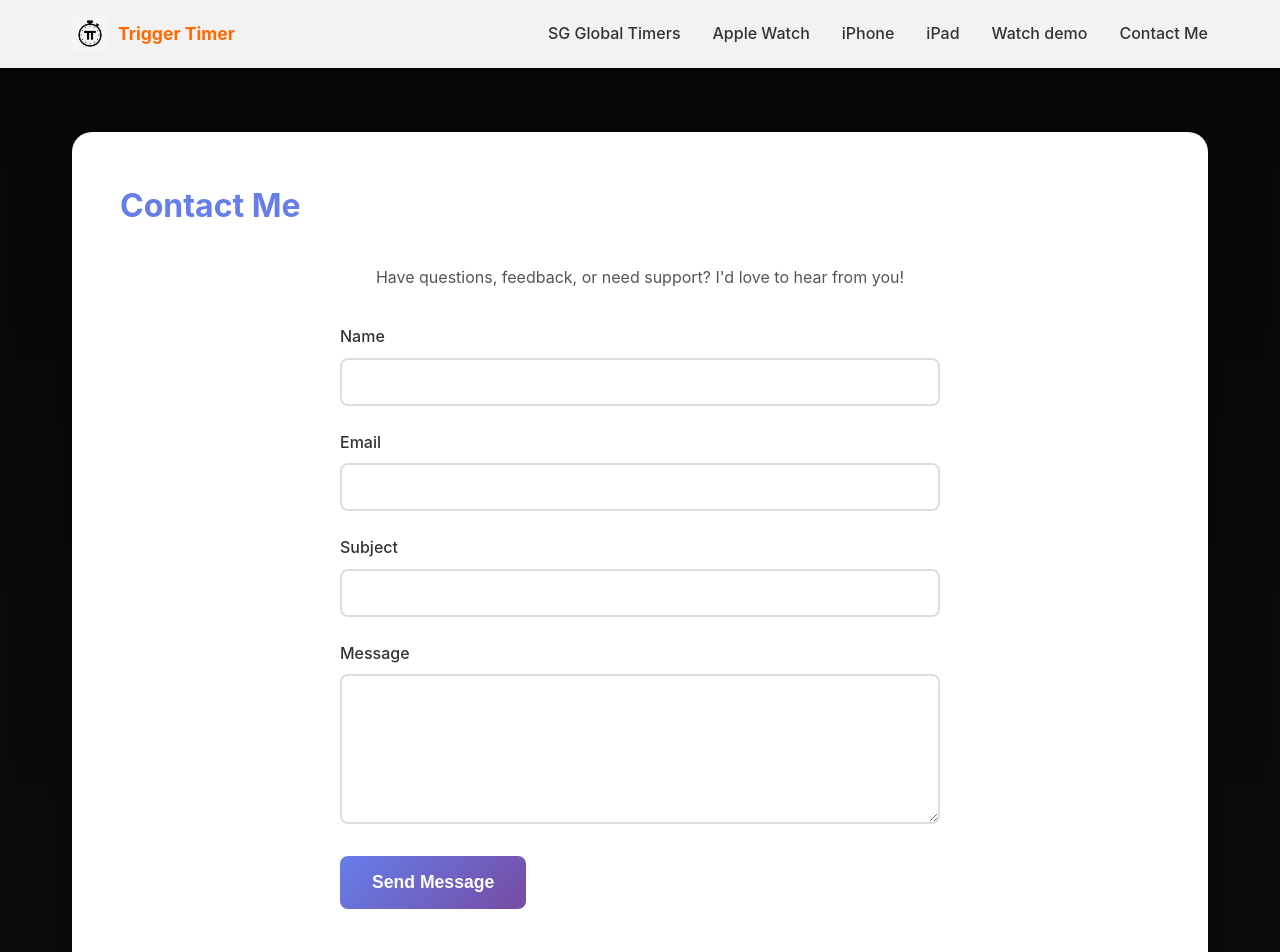
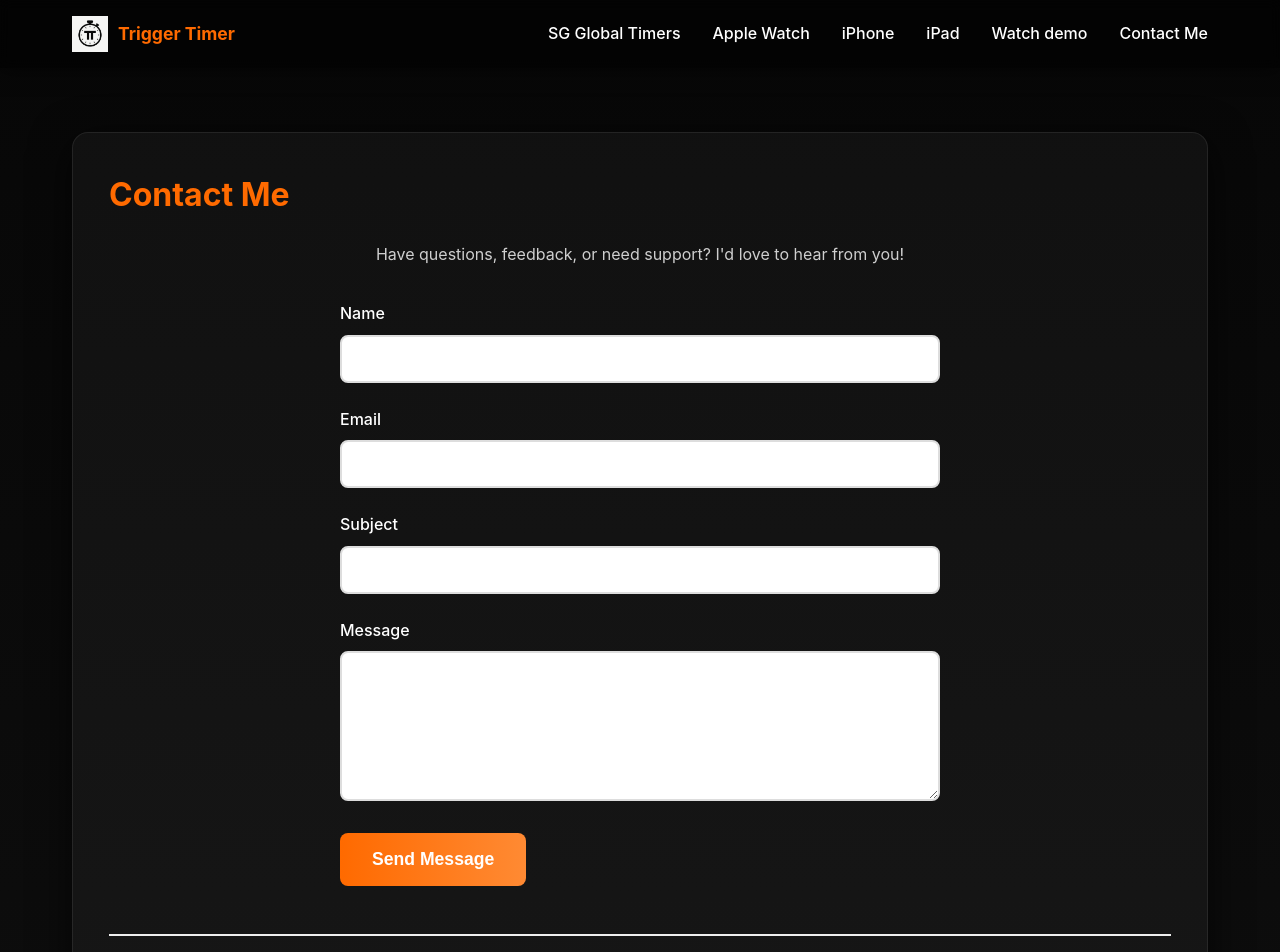
Before and after one commit to jklock/triggertimer_github_site, a plain HTML site: page contact.html in a window 1280 px wide. Shown: the top 952 px of the page. Drawn offline with Linux system fonts and the light colour scheme.

Commit message:
theme: switch to black/white/orange palette; update styles and placeholders

```diff
--- a/styles.css
+++ b/styles.css
@@ -27,8 +27,9 @@ body {
 
 /* Navigation */
 .navbar {
-    background-color: rgba(255, 255, 255, 0.95);
-    box-shadow: 0 2px 10px rgba(0, 0, 0, 0.1);
+    background-color: rgba(0,0,0,0.55);
+    backdrop-filter: blur(6px);
+    box-shadow: 0 2px 18px rgba(0, 0, 0, 0.6);
     position: sticky;
     top: 0;
     z-index: 1000;
@@ -62,14 +63,14 @@ body {
 }
 
 .nav-menu a {
-    color: #333;
+    color: var(--text);
     text-decoration: none;
     font-weight: 500;
-    transition: color 0.3s ease;
+    transition: color 0.18s ease;
 }
 
 .nav-menu a:hover {
-    color: #667eea;
+    color: var(--accent-1);
 }
 
 /* Hero Section */
@@ -217,7 +218,7 @@ body {
 
 .platforms h2 {
     font-size: 2rem;
-    color: #667eea;
+    color: var(--accent-1);
     margin-bottom: 2rem;
 }
 
@@ -352,7 +353,7 @@ body {
 }
 
 .scroll-cue { margin-top: 1rem; }
-.scroll-cue .chevron { display: inline-block; font-size: 2rem; color: rgba(230,238,248,0.9); animation: pulseY 1.6s ease-in-out infinite; text-decoration: none; }
+.scroll-cue .chevron { display: inline-block; font-size: 2rem; color: var(--accent-1); animation: pulseY 1.6s ease-in-out infinite; text-decoration: none; }
 
 /* Reduced motion preference */
 @media (prefers-reduced-motion: reduce) {
@@ -379,27 +380,28 @@ button, .btn { -webkit-tap-highlight-color: transparent; }
 }
 
 .content-box {
-    background: white;
-    border-radius: 20px;
-    padding: 3rem;
-    box-shadow: 0 20px 60px rgba(0, 0, 0, 0.3);
+    background: var(--glass-bg);
+    border-radius: 16px;
+    padding: 2.25rem;
+    box-shadow: 0 10px 40px rgba(0,0,0,0.7);
+    border: 1px solid var(--glass-border);
 }
 
 .content-box h1 {
-    color: #667eea;
-    margin-bottom: 2rem;
+    color: var(--accent-1);
+    margin-bottom: 1.25rem;
 }
 
 .content-box h2 {
-    color: #764ba2;
-    margin-top: 2rem;
+    color: var(--text);
+    margin-top: 1.5rem;
     margin-bottom: 1rem;
 }
 
 .content-box p {
-    margin-bottom: 1rem;
+    margin-bottom: 0.9rem;
     line-height: 1.8;
-    color: #555;
+    color: var(--muted);
 }
 
 .content-box ul {
@@ -409,7 +411,7 @@ button, .btn { -webkit-tap-highlight-color: transparent; }
 
 .content-box li {
     margin-bottom: 0.5rem;
-    color: #555;
+    color: var(--muted);
 }
 
 /* Contact Form */
@@ -425,7 +427,7 @@ button, .btn { -webkit-tap-highlight-color: transparent; }
 .form-group label {
     display: block;
     margin-bottom: 0.5rem;
-    color: #333;
+    color: var(--text);
     font-weight: 500;
 }
 
@@ -440,10 +442,10 @@ button, .btn { -webkit-tap-highlight-color: transparent; }
     transition: border-color 0.3s ease;
 }
 
-.form-group input:focus,
+..form-group input:focus,
 .form-group textarea:focus {
     outline: none;
-    border-color: #667eea;
+    border-color: var(--accent-1);
 }
 
 .form-group textarea {
@@ -452,21 +454,20 @@ button, .btn { -webkit-tap-highlight-color: transparent; }
 }
 
 .submit-btn {
-    background: linear-gradient(135deg, #667eea 0%, #764ba2 100%);
-    color: white;
+    background: linear-gradient(90deg, var(--accent-1), var(--accent-2));
+    color: var(--text);
     padding: 1rem 2rem;
     border: none;
     border-radius: 8px;
     font-size: 1.1rem;
     font-weight: 600;
     cursor: pointer;
-    transition: transform 0.3s ease, box-shadow 0.3s ease;
+    transition: transform 0.18s ease, box-shadow 0.18s ease;
 }
 
 .submit-btn:hover {
     transform: translateY(-2px);
-    box-shadow: 0 10px 30px rgba(102, 126, 234, 0.4);
-}
+    box-shadow: 0 10px 30px rgba(255,106,0,0.18);
 
 /* Footer */
 footer {
```
